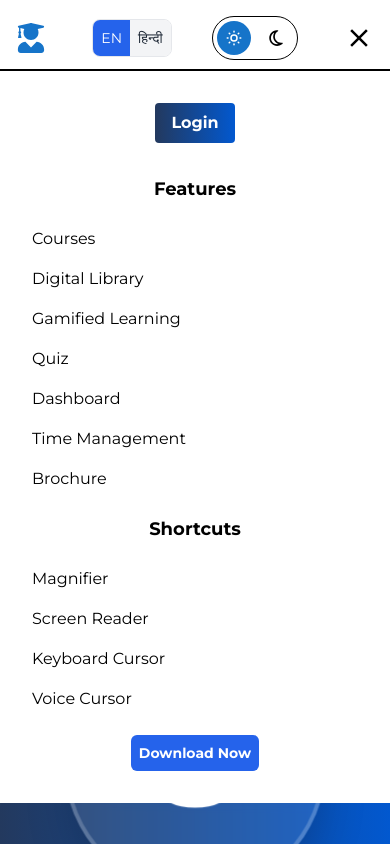
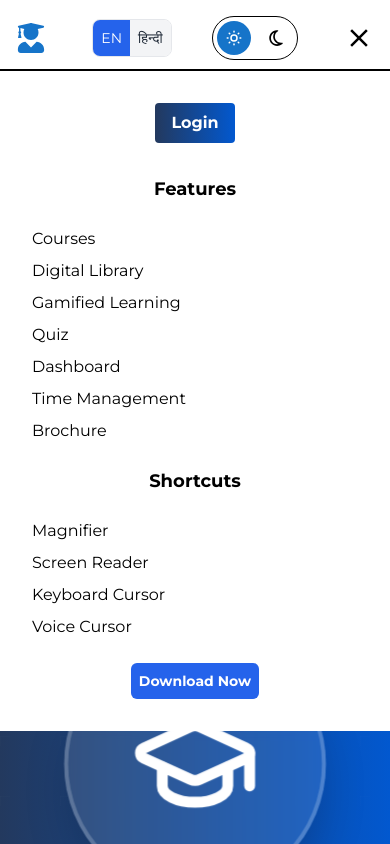
Before and after one commit to AmaanNaseh/edushala, a React (Vite) app in the folder modern_lms/client/: page / in a window 390 px wide. Both pictures are taken after a click on the icon 359 px from the left and 38 px from the top of the page. Shown: the top 844 px of the page. Built offline with nearby package versions, Linux system fonts and the light colour scheme.

Commit message:
updated Navbar

```diff
--- a/modern_lms/client/src/Components/Navbar/Navbar.jsx
+++ b/modern_lms/client/src/Components/Navbar/Navbar.jsx
@@ -529,7 +529,7 @@ const Navbar = ({
 
         {/* Small Screens */}
         {isSideNav ? (
-          <ul className="z-2 w-full fixed top-[69px] border-t-[2px] border-t-black left-0 lg:hidden bg-[#ffffff] p-4 py-8 flex flex-col gap-8">
+          <ul className="z-2 w-full fixed top-[69px] border-t-[2px] border-t-black left-0 lg:hidden bg-[#ffffff] text-black p-4 py-8 flex flex-col gap-8">
             {token ? (
               <>
                 <Link
@@ -574,7 +574,7 @@ const Navbar = ({
 
             <div className="flex flex-col gap-2">
               <h1 className="font-bold text-lg text-center">Features</h1>
-              <ul className="bg-white text-black flex flex-col gap-4 p-4">
+              <ul className="flex flex-col gap-2 p-4">
                 <Link to={"/self-paced-courses"}>
                   <li
                     onClick={() => {
@@ -648,7 +648,7 @@ const Navbar = ({
               </ul>
 
               <h1 className="font-bold text-lg text-center">Shortcuts</h1>
-              <ul className="bg-white text-black flex flex-col gap-4 p-4">
+              <ul className="flex flex-col gap-2 p-4">
                 <li
                   onClick={() => {
                     setIsVisible(!isVisible);
```
